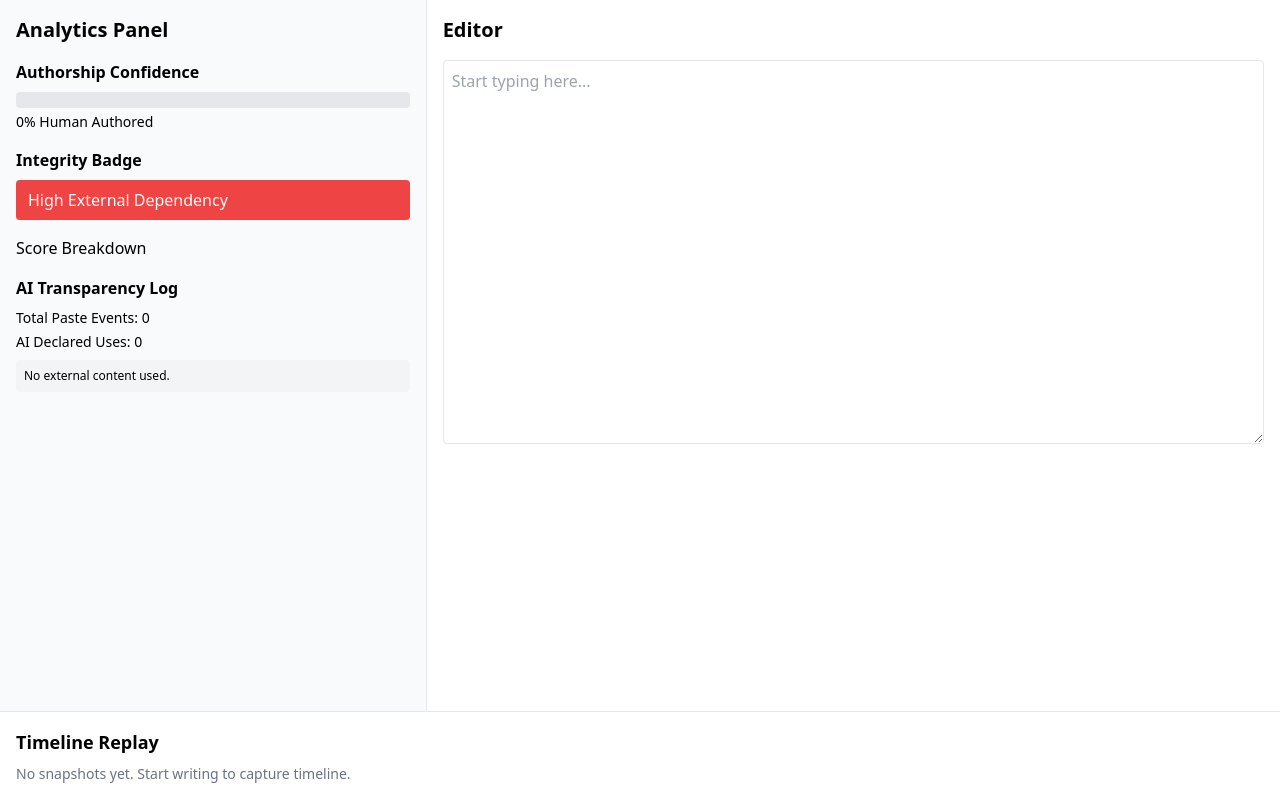
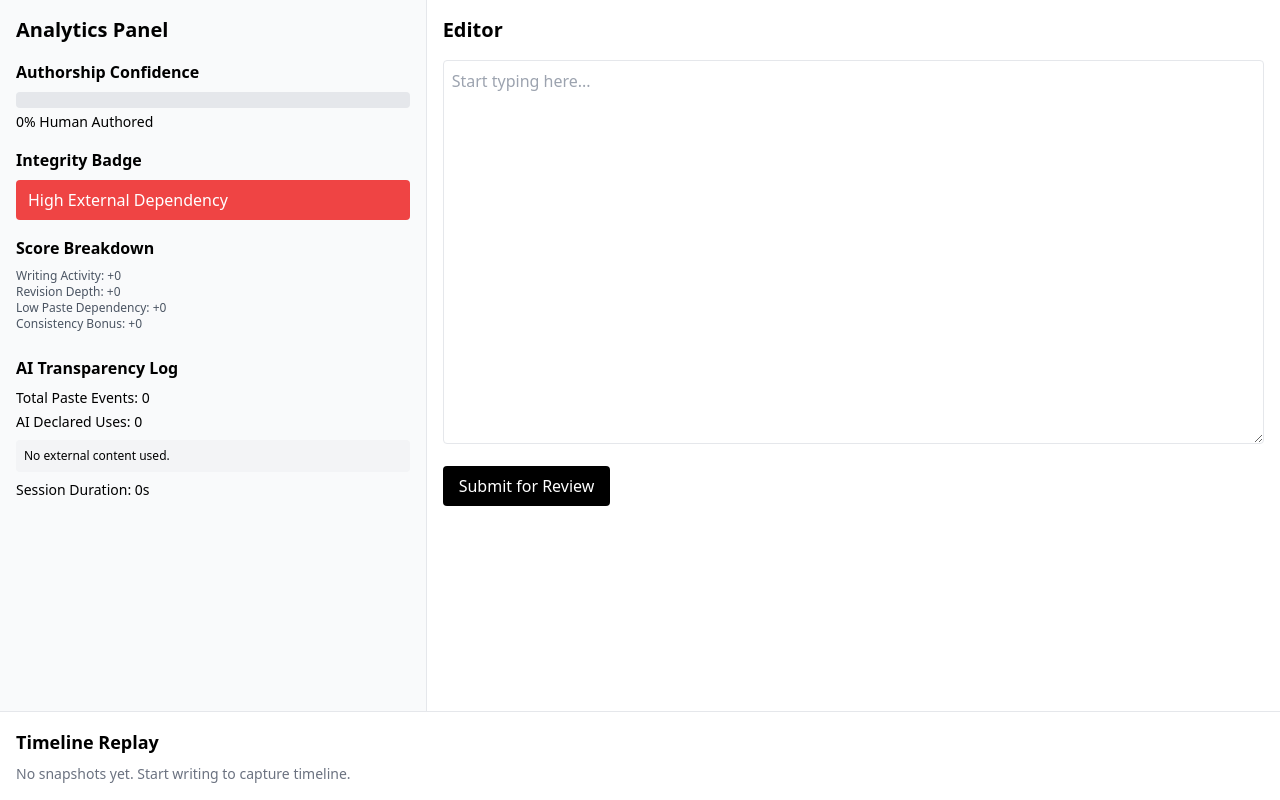
Before and after one commit to Navaneetha-Rajesh/WordTrace, a React (Vite) app: page /student in a window 1280 px wide. Built offline with nearby package versions, Linux system fonts and the light colour scheme.

Commit message:
basic features

```diff
--- a/src/pages/DocumentView.jsx
+++ b/src/pages/DocumentView.jsx
@@ -1,7 +1,104 @@
+import { useParams } from "react-router-dom";
+import { useEffect, useState } from "react";
+
 export default function DocumentView() {
+  const { id } = useParams();
+  const [submission, setSubmission] = useState(null);
+  const [replayIndex, setReplayIndex] = useState(null);
+
+  useEffect(() => {
+    const stored =
+      JSON.parse(localStorage.getItem("submissions")) || [];
+
+    const found = stored.find(
+      (s) => String(s.id) === String(id)
+    );
+
+    setSubmission(found);
+  }, [id]);
+
+  if (!submission) {
+    return <p className="p-6">Loading...</p>;
+  }
+
+  const isReplaying = replayIndex !== null;
+
+  const displayedContent = isReplaying
+    ? submission.snapshots?.[replayIndex]?.content
+    : submission.content;
+
   return (
-    <div className="h-screen flex items-center justify-center">
-      <h1 className="text-2xl font-bold">Document View</h1>
+    <div className="p-6">
+      <h1 className="text-2xl font-bold mb-4">
+        Submission Review
+      </h1>
+
+      <div className="mb-4">
+        <strong>Score:</strong>{" "}
+        {typeof submission.score === "object"
+          ? submission.score.score
+          : submission.score}
+        %
+      </div>
+
+      <div className="border p-4 mb-4 h-64 overflow-auto bg-gray-50">
+        <pre className="whitespace-pre-wrap text-sm">
+          {displayedContent}
+        </pre>
+      </div>
+
+      {submission.snapshots && submission.snapshots.length > 0 && (
+        <div className="mb-6">
+          <input
+            type="range"
+            min="0"
+            max={submission.snapshots.length - 1}
+            value={
+              replayIndex !== null
+                ? replayIndex
+                : submission.snapshots.length - 1
+            }
+            onChange={(e) =>
+              setReplayIndex(Number(e.target.value))
+            }
+            className="w-full"
+          />
+
+          {replayIndex !== null && (
+            <button
+              onClick={() => setReplayIndex(null)}
+              className="mt-2 px-3 py-1 bg-black text-white rounded"
+            >
+              Return to Final Version
+            </button>
+          )}
+        </div>
+      )}
+
+      <div>
+        <h2 className="font-semibold mb-2">
+          AI Transparency Log
+        </h2>
+
+        {submission.events
+          ?.filter((e) => e.event_type === "paste")
+          .map((e, i) => (
+            <div key={i} className="mb-3 text-sm">
+              <p>
+                <strong>Source:</strong> {e.metadata?.source}
+              </p>
+              <p>
+                <strong>Reason:</strong>{" "}
+                {e.metadata?.explanation}
+              </p>
+              <p>
+                <strong>AI Used:</strong>{" "}
+                {e.metadata?.ai_declared ? "Yes" : "No"}
+              </p>
+              <hr />
+            </div>
+          ))}
+      </div>
     </div>
   );
 }
--- a/src/pages/ProfessorDashboard.jsx
+++ b/src/pages/ProfessorDashboard.jsx
@@ -1,7 +1,51 @@
+import { useEffect, useState } from "react";
+import { useNavigate } from "react-router-dom";
+
 export default function ProfessorDashboard() {
+  const [submissions, setSubmissions] = useState([]);
+  const navigate = useNavigate();
+
+  useEffect(() => {
+    const stored =
+      JSON.parse(localStorage.getItem("submissions")) || [];
+    setSubmissions(stored);
+  }, []);
+
   return (
-    <div className="h-screen flex items-center justify-center">
-      <h1 className="text-2xl font-bold">Professor Dashboard</h1>
+    <div className="p-6">
+      <h1 className="text-2xl font-bold mb-6">
+        Professor Dashboard
+      </h1>
+
+      {submissions.length === 0 ? (
+        <p>No submissions yet.</p>
+      ) : (
+        <div className="space-y-4">
+          {submissions.map((sub) => (
+            <div
+              key={sub.id}
+              className="p-4 border rounded flex justify-between items-center"
+            >
+              <div>
+                <p><strong>Submission ID:</strong> {sub.id}</p>
+                <p>
+                <strong>Score:</strong>{" "}
+                {typeof sub.score === "object" ? sub.score.score : sub.score}%
+                </p>
+              </div>
+
+              <button
+                onClick={() =>
+                  navigate(`/professor/doc/${sub.id}`)
+                }
+                className="px-3 py-1 bg-black text-white rounded"
+              >
+                View
+              </button>
+            </div>
+          ))}
+        </div>
+      )}
     </div>
   );
 }
--- a/src/pages/StudentPortal.jsx
+++ b/src/pages/StudentPortal.jsx
@@ -7,11 +7,39 @@ export default function StudentPortal() {
   const [events, setEvents] = useState([]);
   const [snapshots, setSnapshots] = useState([]);
   const [replayIndex, setReplayIndex] = useState(null);
-  const score = calculateAuthorshipScore(events);
+  const [sessionStart] = useState(Date.now());
+
+  const { score, breakdown } = calculateAuthorshipScore(events);
+
   const pasteEvents = events.filter(e => e.event_type === "paste");
   const aiDeclaredCount = pasteEvents.filter(
     e => e.metadata?.ai_declared
   ).length;
+
+  const sessionDuration = Math.floor(
+    (Date.now() - sessionStart) / 1000
+  );
+
+  const handleSubmit = () => {
+    const submission = {
+      id: Date.now(),
+      content,
+      events,
+      snapshots,
+      score,
+      breakdown,
+    };
+
+    const existing =
+      JSON.parse(localStorage.getItem("submissions")) || [];
+
+    localStorage.setItem(
+      "submissions",
+      JSON.stringify([...existing, submission])
+    );
+
+    alert("Submission saved for professor review.");
+  };
 
   let badgeLabel = "";
   let badgeColor = "";
@@ -31,32 +59,50 @@ if (score >= 75) {
 
   return (
     <div className="h-screen flex flex-col">
-
-      {/* Main Section */}
       <div className="flex flex-1">
-
         {/* LEFT PANEL */}
         <div className="w-1/3 border-r p-4 bg-gray-50">
-          <h2 className="text-xl font-semibold mb-4">Analytics Panel</h2>
+          <h2 className="text-xl font-semibold mb-4">
+            Analytics Panel
+          </h2>
+
           <div className="mb-4">
-            <p className="font-semibold">Authorship Confidence</p>
+            <p className="font-semibold">
+              Authorship Confidence
+            </p>
             <div className="w-full bg-gray-200 rounded h-4 mt-2">
               <div
                 className="bg-green-500 h-4 rounded"
                 style={{ width: `${score}%` }}
-                ></div>
+              />
             </div>
-            <p className="text-sm mt-1">{score}% Human Authored</p>
+            <p className="text-sm mt-1">
+              {score}% Human Authored
+            </p>
           </div>
+
           <div className="mb-4">
             <p className="font-semibold">Integrity Badge</p>
-        <div className={`mt-2 px-3 py-2 text-white rounded ${badgeColor}`}>
+            <div
+              className={`mt-2 px-3 py-2 text-white rounded ${badgeColor}`}
+            >
               {badgeLabel}
             </div>
           </div>
-          <div className="mb-4">Score Breakdown</div>
-          <div className="mt-4">
-  <p className="font-semibold mb-2">AI Transparency Log</p>
+
+            <p className="font-semibold mb-2">Score Breakdown</p>
+          <div className="text-xs text-gray-600 mb-4">
+
+            <p>Writing Activity: +{breakdown.writing}</p>
+            <p>Revision Depth: +{breakdown.revision}</p>
+            <p>Low Paste Dependency: +{breakdown.pastePenalty}</p>
+            <p>Consistency Bonus: +{breakdown.consistency}</p>
+          </div>
+
+          <div className="mt-6">
+        <p className="font-semibold mb-2">
+            AI Transparency Log
+        </p>
 
   <p className="text-sm mb-1">
     Total Paste Events: {pasteEvents.length}
@@ -72,23 +118,42 @@ if (score >= 75) {
     ) : (
       pasteEvents.map((event, index) => (
         <div key={index} className="mb-2">
-          <p><strong>Source:</strong> {event.metadata?.source || "Not specified"}</p>
-          <p><strong>Reason:</strong> {event.metadata?.explanation || "Not provided"}</p>
-          <p><strong>AI Used:</strong> {event.metadata?.ai_declared ? "Yes" : "No"}</p>
-          <hr className="my-1"/>
+          <p>
+            <strong>Source:</strong>{" "}
+            {event.metadata?.source || "Not specified"}
+          </p>
+          <p>
+            <strong>Reason:</strong>{" "}
+            {event.metadata?.explanation || "Not provided"}
+          </p>
+          <p>
+            <strong>AI Used:</strong>{" "}
+            {event.metadata?.ai_declared ? "Yes" : "No"}
+          </p>
+          <hr className="my-1" />
         </div>
       ))
     )}
     </div>
     </div>
+
+          <div className="text-sm mt-2">
+            Session Duration: {sessionDuration}s
+          </div>
         </div>
 
         {/* RIGHT PANEL */}
         <div className="w-2/3 p-4">
-          <h2 className="text-xl font-semibold mb-4">Editor</h2>
+          <h2 className="text-xl font-semibold mb-4">
+            Editor
+          </h2>
 
           <Editor
-            content={isReplaying ? snapshots[replayIndex]?.content || "" : content}
+            content={
+              isReplaying
+                ? snapshots[replayIndex]?.content || ""
+                : content
+            }
             setContent={setContent}
             events={events}
             setEvents={setEvents}
@@ -96,12 +161,21 @@ if (score >= 75) {
             setSnapshots={setSnapshots}
             isReplaying={isReplaying}
           />
+
+          <button
+            onClick={handleSubmit}
+            className="mt-4 px-4 py-2 bg-black text-white rounded"
+          >
+            Submit for Review
+          </button>
         </div>
             </div>
 
       {/* Replay Slider */}
       <div className="border-t p-4 bg-white">
-        <h2 className="text-lg font-semibold mb-2">Timeline Replay</h2>
+        <h2 className="text-lg font-semibold mb-2">
+          Timeline Replay
+        </h2>
 
         {snapshots.length > 0 ? (
           <>
@@ -114,7 +188,9 @@ if (score >= 75) {
               min="0"
               max={snapshots.length - 1}
               value={replayIndex ?? snapshots.length - 1}
-              onChange={(e) => setReplayIndex(Number(e.target.value))}
+              onChange={(e) =>
+                setReplayIndex(Number(e.target.value))
+              }
               className="w-full"
             />
 
--- a/src/utils/scoring.js
+++ b/src/utils/scoring.js
@@ -1,5 +1,15 @@
 export function calculateAuthorshipScore(events) {
-  if (!events || events.length === 0) return 0;
+  if (!events || events.length === 0) {
+    return {
+      score: 0,
+      breakdown: {
+        writing: 0,
+        revision: 0,
+        pastePenalty: 0,
+        consistency: 0,
+      },
+    };
+  }
 
   const insertEvents = events.filter(e => e.event_type === "insert").length;
   const deleteEvents = events.filter(e => e.event_type === "delete").length;
@@ -10,23 +20,32 @@ export function calculateAuthorshipScore(events) {
     0
   );
 
-  let score = 0;
+  let writing = 0;
+  let revision = 0;
+  let pastePenalty = 0;
+  let consistency = 0;
 
-  // Writing activity
-  if (insertEvents > 20) score += 25;
-  else if (insertEvents > 10) score += 15;
-  else score += 5;
+  if (insertEvents > 20) writing = 25;
+  else if (insertEvents > 10) writing = 15;
+  else writing = 5;
 
-  // Revision depth
-  if (deleteEvents > 5) score += 20;
+  if (deleteEvents > 5) revision = 20;
 
-  // Low paste dependency
-  if (totalPasteLength < 500) score += 25;
-  else if (totalPasteLength < 1500) score += 10;
+  if (totalPasteLength < 500) pastePenalty = 25;
+  else if (totalPasteLength < 1500) pastePenalty = 10;
+  else pastePenalty = 0;
 
-  // Consistency bonus
-  if (insertEvents > deleteEvents) score += 15;
+  if (insertEvents > deleteEvents) consistency = 15;
 
-  // Cap at 100
-  return Math.min(score, 100);
+  const total = Math.min(writing + revision + pastePenalty + consistency, 100);
+
+  return {
+    score: total,
+    breakdown: {
+      writing,
+      revision,
+      pastePenalty,
+      consistency,
+    },
+  };
 }
```
Lines whose indentation alone changed are shown as unchanged.
